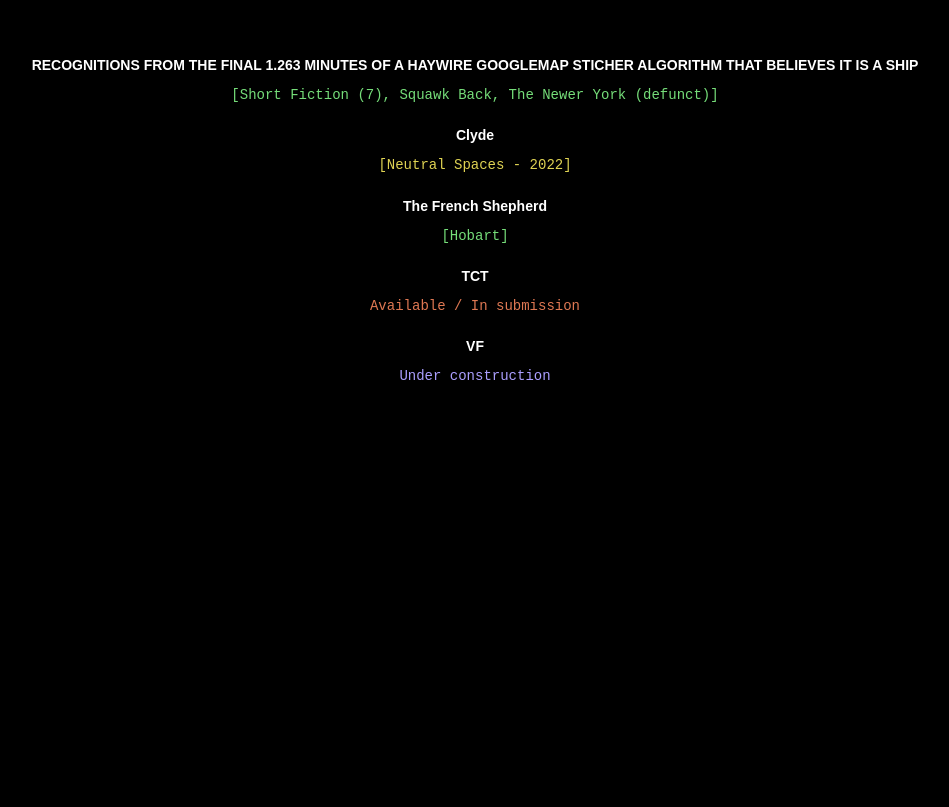
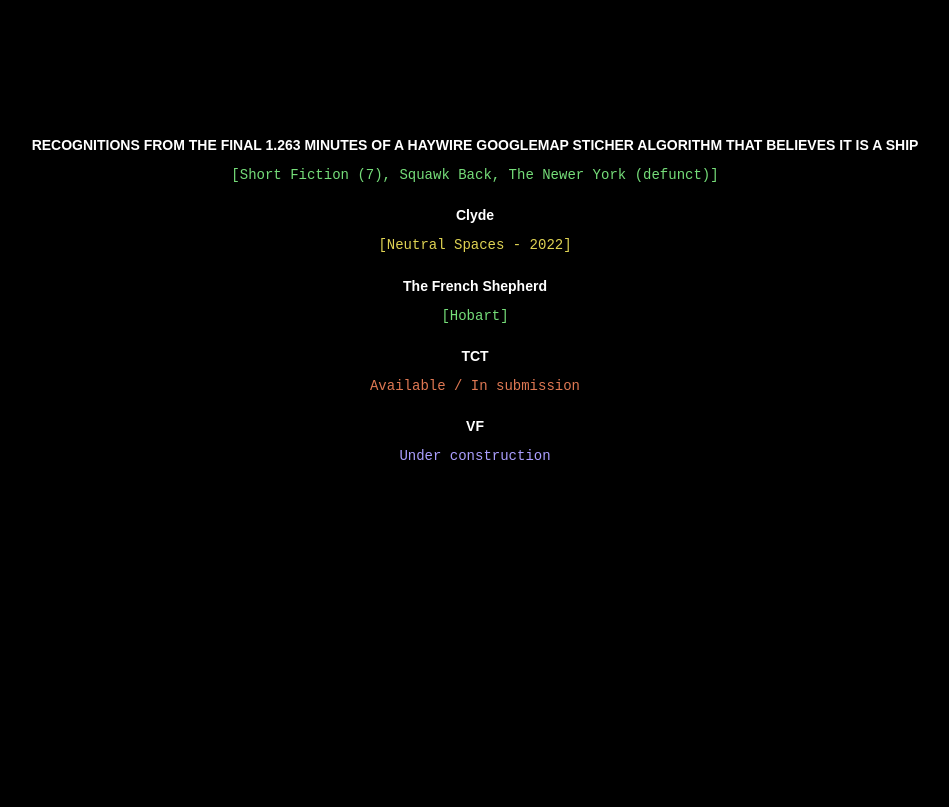
Before and after one commit to incandedalus/incandedalus.github.io, a plain HTML site: page index.html in a window 1280 px wide. Shown: the part 1321-2128 px from the top of the page, without its empty margins (165-1114 px from the left). Drawn offline with nearby package versions, Linux system fonts and the light colour scheme; a script that the page names is missing.

Commit message:
Add files via upload

```diff
--- a/css/liam-harkin.webflow.css
+++ b/css/liam-harkin.webflow.css
@@ -64,6 +64,7 @@ a:active {
 
 .section {
   position: static;
+  margin-top: 80px;
   padding-top: 0px;
   padding-bottom: 0px;
   clear: none;
```
Also changed, not shown: clyde.html (+1 -1 lines), index.html (+1 -1 lines), membership.html (+1 -1 lines), recognitions-from-the-final-1-263-minutes-of-a-haywire-googlemap-sticher-algorithm-that-believes-it-is-a-ship.html (+1 -1 lines).
